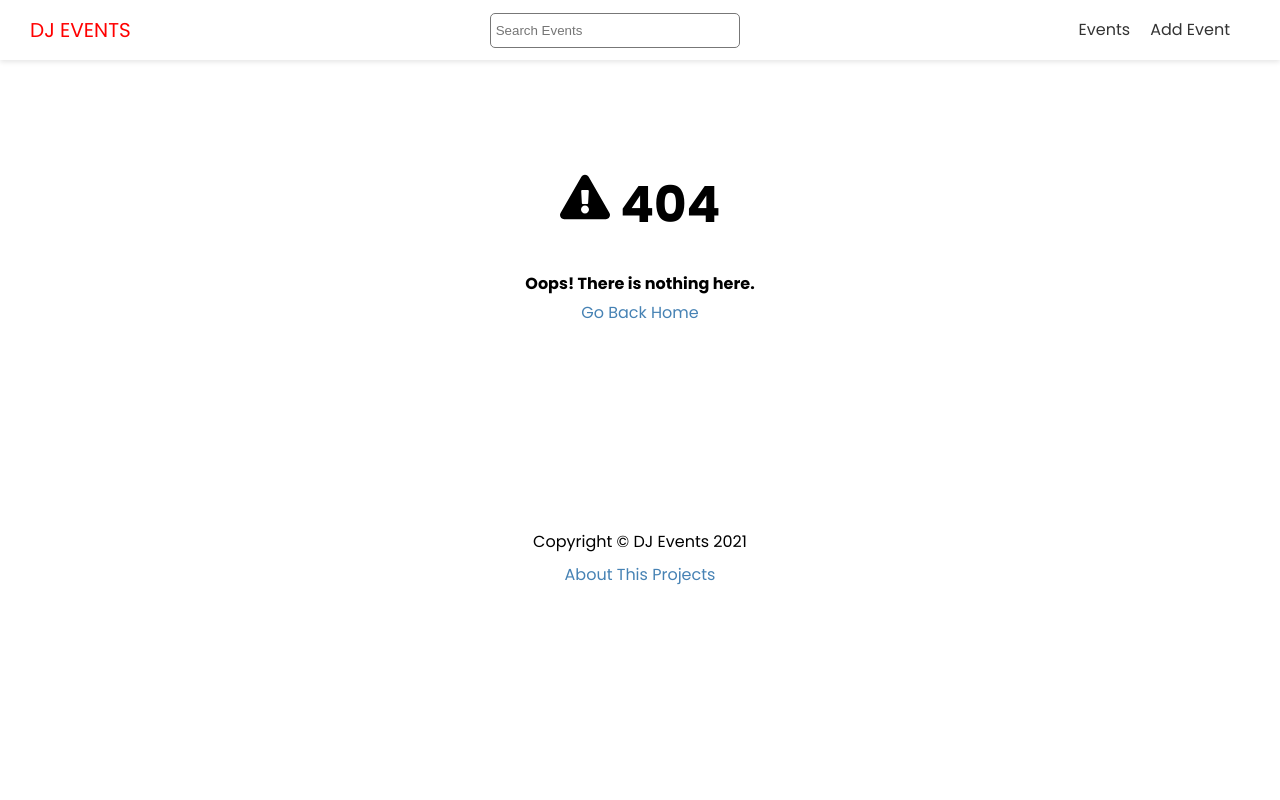
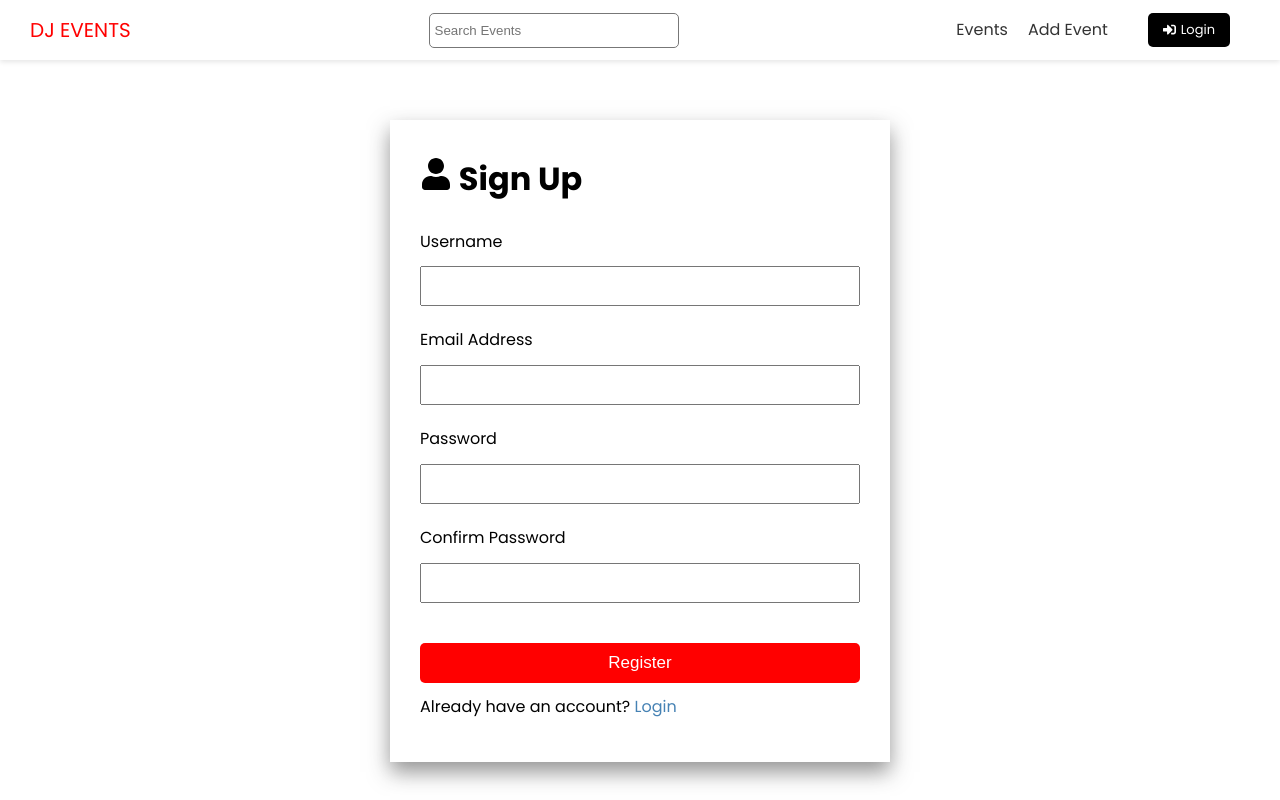
Before and after one commit to ZattWine/djevents-app-next, a Next.js app: page /account/register in a window 1280 px wide. Before the commit this address had no page. Shown: the top 800 px of the page. Built offline with nearby package versions, Linux system fonts and the light colour scheme.

Commit message:
register and login forms

```diff
--- a/components/Header.js
+++ b/components/Header.js
@@ -1,4 +1,5 @@
 import Link from 'next/link'
+import { FaSignInAlt } from 'react-icons/fa'
 import Search from './Search'
 import styles from '@/styles/Header.module.css'
 
@@ -25,6 +26,13 @@
               <a>Add Event</a>
             </Link>
           </li>
+          <li>
+            <Link href='/account/login'>
+              <a className='btn-secondary btn-icon'>
+                <FaSignInAlt /> Login
+              </a>
+            </Link>
+          </li>
         </ul>
       </nav>
     </header>
--- /dev/null
+++ b/pages/account/register.js
@@ -0,0 +1,82 @@
+import Link from 'next/link'
+import { useState, useEffect } from 'react'
+import { FaUser } from 'react-icons/fa'
+import { ToastContainer, toast } from 'react-toastify'
+import 'react-toastify/dist/ReactToastify.css'
+import Layout from '@/components/Layout'
+import styles from '@/styles/AuthForm.module.css'
+
+export default function Register() {
+  const [username, setUserName] = useState('')
+  const [email, setEmail] = useState('')
+  const [password, setPassword] = useState('')
+  const [passwordConfirm, setPasswordConfirm] = useState('')
+
+  const submitHandler = (e) => {
+    e.preventDefault()
+
+    if (password !== passwordConfirm) {
+      toast.error('Password do not match.')
+      return
+    }
+  }
+
+  return (
+    <Layout title='User Registration'>
+      <div className={styles.auth}>
+        <h1>
+          <FaUser /> Sign Up
+        </h1>
+        <ToastContainer />
+
+        <form onSubmit={submitHandler}>
+          <div>
+            <label htmlFor='username'>Username</label>
+            <input
+              type='text'
+              name='username'
+              id='username'
+              onChange={(e) => setUsername(e.target.value)}
+            />
+          </div>
+
+          <div>
+            <label htmlFor='email'>Email Address</label>
+            <input
+              type='email'
+              name='email'
+              id='email'
+              onChange={(e) => setEmail(e.target.value)}
+            />
+          </div>
+
+          <div>
+            <label htmlFor='password'>Password</label>
+            <input
+              type='password'
+              name='password'
+              id='password'
+              onChange={(e) => setPassword(e.target.value)}
+            />
+          </div>
+
+          <div>
+            <label htmlFor='passwordConfirm'>Confirm Password</label>
+            <input
+              type='password'
+              name='passwordConfirm'
+              id='passwordConfirm'
+              onChange={(e) => setPasswordConfirm(e.target.value)}
+            />
+          </div>
+
+          <input type='submit' value='Register' className='btn' />
+        </form>
+
+        <p>
+          Already have an account? <Link href='/account/login'>Login</Link>
+        </p>
+      </div>
+    </Layout>
+  )
+}
--- a/pages/events/index.js
+++ b/pages/events/index.js
@@ -1,4 +1,3 @@
-import Link from 'next/link'
 import Layout from '@/components/Layout'
 import Pagination from '@/components/Pagination'
 import { API_URL } from '@/config/index'
--- /dev/null
+++ b/styles/AuthForm.module.css
@@ -0,0 +1,31 @@
+.auth {
+  max-width: 500px;
+  margin: auto;
+  padding: 30px;
+  box-shadow: 0px 10px 20px 0px rgba(50, 50, 50, 0.52);
+}
+
+.auth label {
+  display: block;
+  margin-bottom: 10px;
+}
+
+.auth input[type='text'],
+.auth input[type='email'],
+.auth input[type='password'] {
+  display: block;
+  width: 100%;
+  height: 40px;
+  padding: 5px;
+  font-size: 18px;
+}
+
+.auth input[type='submit'] {
+  margin-top: 20px;
+  width: 100%;
+  font-size: 17px;
+}
+
+.auth div {
+  margin-bottom: 20px;
+}
```
Also changed, not shown: pages/account/login.js (added, +55 -0 lines).
